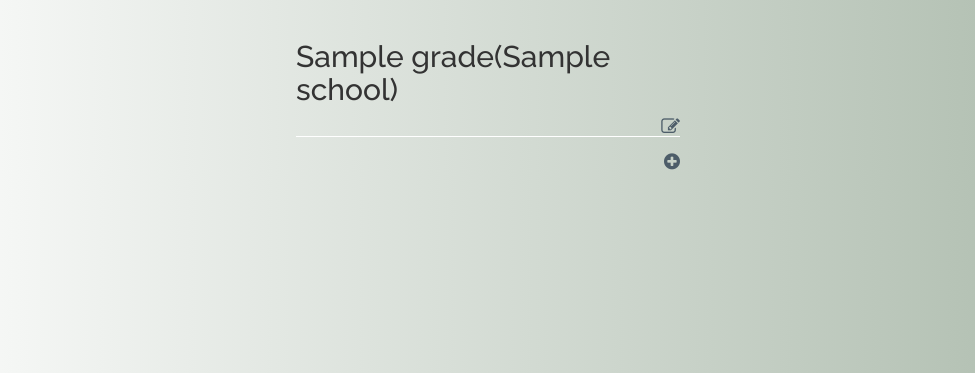
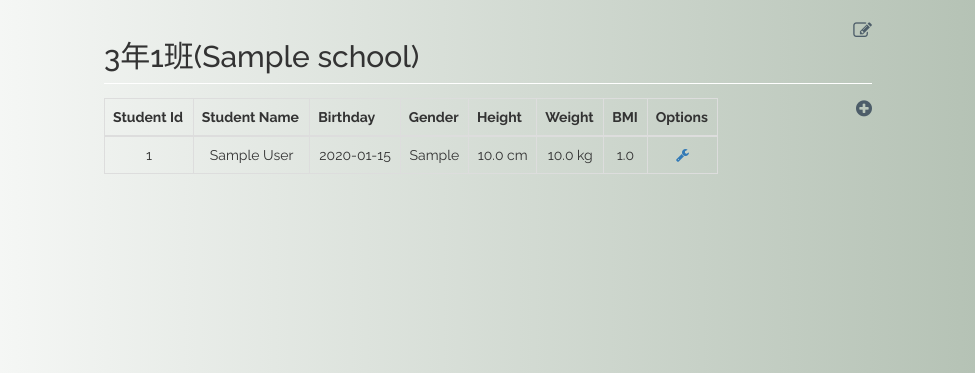
Before and after one commit to alaivon/bmi_practice, a Rails app: page /schools/1/grades/1 in a window 1280 px wide. Shown: the part 52-425 px from the top of the page, without its empty margins (152-1127 px from the left). Run offline with Rails 7, Linux system fonts and the light colour scheme; data comes from the database, SQL or seed files in the repository; tables that the repository leaves empty hold one stand-in row (values such as "Sample post"); style sheets or scripts are compiled from the project's sources; some libraries are stand-ins or nearby versions.

Commit message:
style show classes of school pages

```diff
--- a/app/assets/stylesheets/application.css.scss
+++ b/app/assets/stylesheets/application.css.scss
@@ -28,6 +28,8 @@ $inside: #f5f5dc;
 * {
 	box-sizing: border-box;
 }
+
+
 
 body {
 	font-family: 'Raleway', sans-serif;
--- a/app/assets/stylesheets/grades.scss
+++ b/app/assets/stylesheets/grades.scss
@@ -37,7 +37,7 @@ $inside: #f5f5dc;
 }
 
 #grade_show {
-	width: 30%;
+	width: 60%;
 	margin: 0 auto 0 auto;
 	h1 {
 		font-weight: 700;
@@ -65,4 +65,11 @@ $inside: #f5f5dc;
 				color: $inside;
 			}
 		}
+		.table {
+			float: left;
+			width: 80%;
+			td {
+				text-align: center;
+			}
+		}
 	}
--- a/app/assets/stylesheets/schools.scss
+++ b/app/assets/stylesheets/schools.scss
@@ -34,7 +34,7 @@ $inside: #f5f5dc;
 }
 
 #show {
-	width: 30%;
+	width: 40%;
 	margin: 0 auto 0 auto;
 		h2 {
 			float: left;
@@ -59,15 +59,23 @@ $inside: #f5f5dc;
 			}
 		}
 		.grade_list {
-		min-height: 100%;
-		height: 200%;
+			width: 100%;
+		ul {
+			list-style: none;
+			padding-left: 0;
+			li {
+			padding-right: 1.2em;
+			float: left;
+			}
+		}
+		min-height: 50%;
+		height: 100%;
 		a {
 			color: #777;
 			text-decoration: none;
 			font-weight: 700;
 			&:hover {
 				color: $light;
-
 			}
 		}
 		h4 {
@@ -77,7 +85,8 @@ $inside: #f5f5dc;
 		}
 			hr {
 				margin: 0;
-				width: 15%;
+				width: 5px;
+				float: left;
 				border-top: 1px solid green;
 		}
 }
--- /dev/null
+++ b/app/controllers/admin_controller.rb
@@ -0,0 +1,3 @@
+class AdminController < ApplicationController
+	before_action :authenticate_user!, except: [:index, :show]
+end
--- a/app/controllers/grades_controller.rb
+++ b/app/controllers/grades_controller.rb
@@ -1,10 +1,10 @@
-class GradesController < ApplicationController
+class GradesController < AdminController
 	before_action :find_school
 	before_action :find_grade, except: [:new, :create]
 
 
 	def show
-
+		@students = @grade.students
 	end
 
 	def new
--- a/app/controllers/schools_controller.rb
+++ b/app/controllers/schools_controller.rb
@@ -1,4 +1,4 @@
-class SchoolsController < ApplicationController
+class SchoolsController < AdminController
 
 	before_action :find_school, only: [:edit, :update, :show, :destroy]
 
--- a/app/controllers/students_controller.rb
+++ b/app/controllers/students_controller.rb
@@ -1,4 +1,4 @@
-class StudentsController < ApplicationController
+class StudentsController < AdminController
 
 	before_action :find_school
 	before_action :find_grade
--- a/app/views/grades/show.html.erb
+++ b/app/views/grades/show.html.erb
@@ -9,6 +9,38 @@
 		<i class="fa fa-plus-circle fa-lg"></i>
 		<% end %>
 
+		<table class="table table-hover table-bordered">
+		<thead>
+			<tr>
+				<th>Student Id</th>
+				<th>Student Name</th>
+				<th>Birthday</th>
+				<th>Gender</th>
+				<th>Height</th>
+				<th>Weight</th>
+				<th>BMI</th>
+				<th>Options</th>
+			</tr>
+		</thead>
 
+		<tbody>
+			<% @students.each do |student| %>
+				<tr>
+					<td><%= student.number %></td>
+					<td><%= student.name %></td>
+					<td><%= student.birth %></td>
+					<td><%= student.gender %></td>
+					<td><%= student.height %> cm</td>
+					<td><%= student.weight %> kg</td>
+					<td><%= student.bmi %></td>
+					<td><%= link_to edit_school_grade_student_path(@school,@grade, student) do %>
+						<i class="fa fa-wrench"></i>
+					<% end %>
+					</td>
+				</tr>
+			<% end %>
+		</tbody>
+
+	</table>
 
 </div>
--- a/db/seeds.rb
+++ b/db/seeds.rb
@@ -5,3 +5,9 @@
 #
 #   cities = City.create([{ name: 'Chicago' }, { name: 'Copenhagen' }])
 #   Mayor.create(name: 'Emanuel', city: cities.first)
+
+puts "Add Class"
+
+a = for i in 1..20 do
+	Grade.create!(name: "3年#{i}班", school_id: 1)
+end
```
Also changed, not shown: app/views/schools/show.html.erb (+6 -3 lines).
